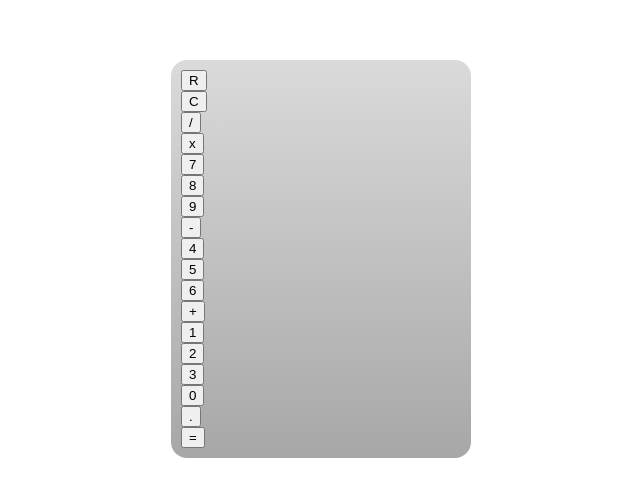
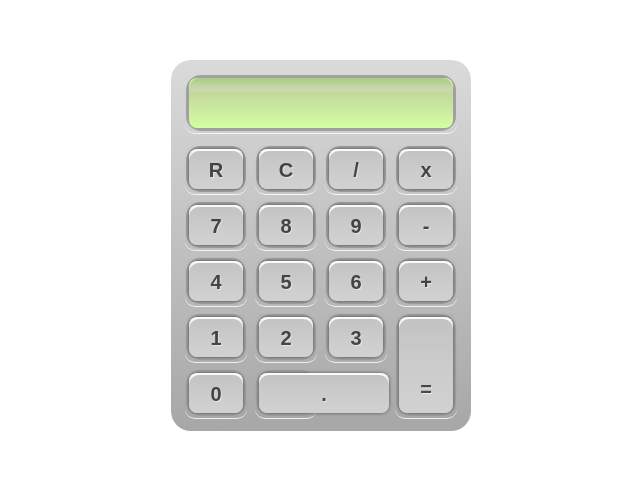
Before and after one commit to Loetitia27006/calculatorrrr-, a plain HTML site: page index.html in a window 1280 px wide. Shown: the part 140-636 px from the top of the page, without its empty margins (37-677 px from the left). Drawn offline with Linux system fonts and the light colour scheme.

Commit message:
fin du css

```diff
--- a/index.html
+++ b/index.html
@@ -70,7 +70,7 @@
                         <button class="btn-number">0</button>
                     </div>
                     <div class="btn-container container">
-                        <button class="" id="btn-dot">.</button>
+                        <button class="btn-large" id="btn-dot">.</button>
                     </div>
                 </div>
                 <div class="btn-container container">
--- a/style/style.css
+++ b/style/style.css
@@ -8,9 +8,123 @@ main{
     margin: 200px;
     background: rgb(218, 218, 218);
     background: linear-gradient(180deg, rgba(218,218,218,1) 0%,rgba(167,167,167,1)100%);
-    border-radius: 16px;
-    -webkit-border-radius: 16px;
-    -moz-border-radius: 16px;
-    -ms-border-radius: 16px;
-    -o-border-radius: 16px;
+    border-radius: 20px;
+    -webkit-border-radius: 20px;
+    -moz-border-radius: 20px;
+    -ms-border-radius: 20px;
+    -o-border-radius: 20px;
 }
+
+.screen{
+    height: 50px;
+    padding: 0 8px;
+    background: rgb(211, 255, 161);
+    background: linear-gradient(180deg, rgba(211,255,161,1)0%, rgba(240,255,208,1)23%, rgba(226,251,180,1)30%, rgba(211,255,161,1)100%);
+    font-family: monospace;
+    text-align: right;
+    line-height: 50px;
+    font-size: 36px;
+    color: rgb(87,87,87,0.8);
+}
+
+.row{
+    display: flex;
+    flex-wrap: wrap;
+    align-items: stretch;
+}
+
+.row .row{
+    flex: 3;
+}
+
+.container{
+    position: relative;
+    padding: 3px;
+    background-color: rgb(160, 160, 160);
+    border-radius: 15px;
+    -webkit-border-radius: 15px;
+    -moz-border-radius: 15px;
+    -ms-border-radius: 15px;
+    -o-border-radius: 15px;
+}
+
+.container ::before{
+    content: "";
+    position: absolute;
+    top: 0;
+    bottom: 0;
+    right: 0;
+    left: 0;
+    border-radius: 10px;
+    -webkit-border-radius: 10px;
+    -moz-border-radius: 10px;
+    -ms-border-radius: 10px;
+    -o-border-radius: 10px;
+    background: rgb(4, 4, 4);
+    background: linear-gradient(180deg, rgba(4,4,4,0.2)0%, rgba(0,0,0,0)100%);
+}
+
+.container::after{
+    content: "";
+    display: block;
+    height: 50%;
+    width: calc(100% + 2px);
+    position: absolute;
+    bottom: -3px;
+    left: -1px;
+    border-radius: 10px;
+    -webkit-border-radius: 10px;
+    -moz-border-radius: 10px;
+    -ms-border-radius: 10px;
+    -o-border-radius: 10px;
+    border-bottom: 1px solid rgba(255, 255, 255, 0.8);
+}
+
+.container > *{
+    position: relative;
+    z-index: 2;
+    border-radius: 8px;
+    -webkit-border-radius: 8px;
+    -moz-border-radius: 8px;
+    -ms-border-radius: 8px;
+    -o-border-radius: 8px;
+}
+
+.screen-container{
+    margin: 5px;
+    margin-bottom: 10px;
+}
+
+.btn-container{
+    width: 60px;
+    margin: 5px;
+}
+
+button{
+    width: 100%;
+    height: 40px;
+    font-size: 20px;
+    font-weight: bold;
+    color: rgb(75, 75, 75);
+    text-shadow: rgba(255, 255, 255, 0.8) 1px 1px 1px;
+    border: none;
+    border-top: solid 2px rgba(255, 255, 255, 0.9);
+    background: rgb(242, 242, 242);
+    background: linear-gradient(180deg, rgba(242,242,242,1) 0%, rgba(209,209,209,1)100%);
+    box-shadow: 0 0 4px -1px rgba(0,0,0,0.837);
+}
+
+.btn-large{
+    width: 130px;
+}
+
+.btn-tall {
+    height: 100%;
+
+    display: flex;
+    flex-direction: column;
+    align-items: center;
+    justify-content: flex-end;
+
+    padding-bottom: 12px;
+  }
```
